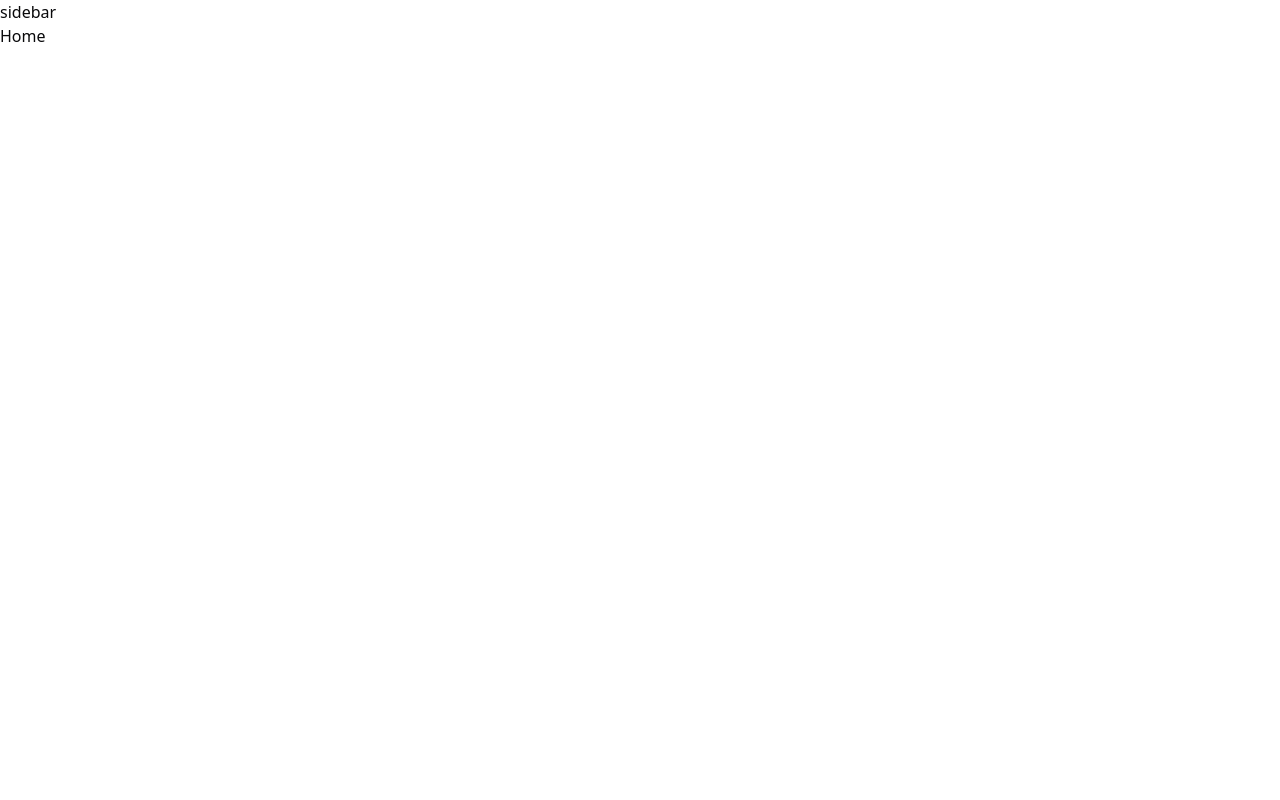
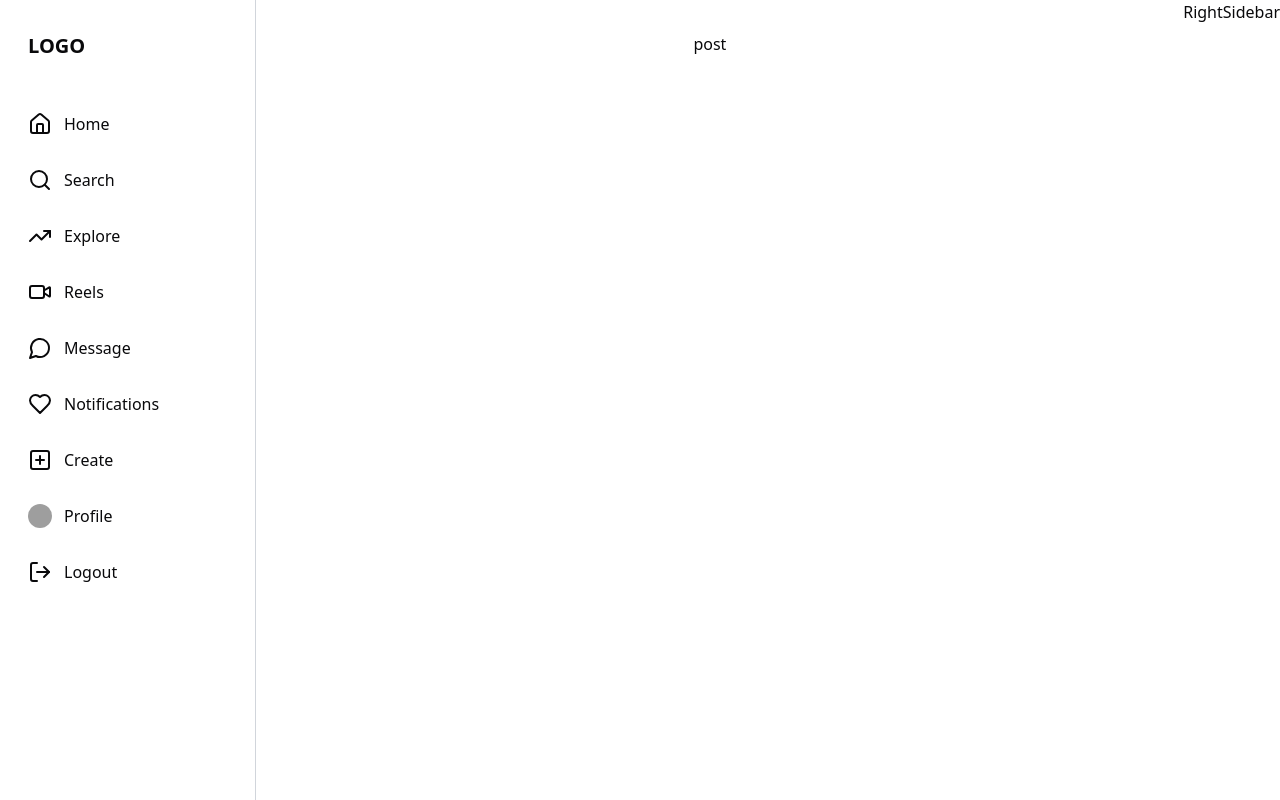
Before and after one commit to Anandpatel54/social-media, a React (Vite) app in the folder frontend/: page / in a window 1280 px wide. Built offline with nearby package versions, Linux system fonts and the light colour scheme; grey boxes are pictures that could not be loaded.

Commit message:
feed part making

```diff
--- a/frontend/package.json
+++ b/frontend/package.json
@@ -10,6 +10,7 @@
     "preview": "vite preview"
   },
   "dependencies": {
+    "@radix-ui/react-avatar": "^1.1.1",
     "@radix-ui/react-icons": "^1.3.0",
     "@radix-ui/react-label": "^2.1.0",
     "@radix-ui/react-slot": "^1.1.0",
--- /dev/null
+++ b/frontend/src/components/Feed/Feed.jsx
@@ -0,0 +1,11 @@
+import Post from "../Post/Post";
+
+const Feed = () => {
+  return (
+    <div className="flex-1 my-8 flex flex-col items-center pl-[20%]">
+      <Post />
+    </div>
+  );
+};
+
+export default Feed;
--- /dev/null
+++ b/frontend/src/components/Post/Post.jsx
@@ -0,0 +1,10 @@
+
+const Post = () => {
+  return (
+    <div>
+        post
+    </div>
+  )
+}
+
+export default Post
--- a/frontend/src/components/page/Home.jsx
+++ b/frontend/src/components/page/Home.jsx
@@ -1,7 +1,17 @@
+import { Outlet } from "react-router-dom";
+import Feed from "../Feed/Feed";
+import RightSidebar from "./RightSidebar";
+
 const Home = () => {
   return (
-    <div>Home</div>
-  )
-}
+    <div className="flex">
+      <div className="flex-grow">
+        <Feed />
+        <Outlet />
+      </div>
+      <RightSidebar />
+    </div>
+  );
+};
 
-export default Home
+export default Home;
--- /dev/null
+++ b/frontend/src/components/page/LeftSidebar.jsx
@@ -0,0 +1,81 @@
+import { toast } from "sonner";
+import { Avatar, AvatarFallback, AvatarImage } from "../ui/avatar";
+import {
+  Heart,
+  Home,
+  LogOut,
+  MessageCircle,
+  PlusSquare,
+  Search,
+  TrendingUp,
+  VideoIcon,
+} from "lucide-react";
+import axios from "axios";
+import { useNavigate } from "react-router-dom";
+
+const LeftSidebar = () => {
+  const navigate = useNavigate();
+  const logouthandler = async () => {
+    try {
+      const res = await axios.get("http://localhost:8000/api/v1/user/logout", {
+        withCredentials: true,
+      });
+      if (res.data.success) {
+        navigate("/login");
+        toast.success(res.data.message);
+      }
+    } catch (error) {
+      console.log(error);
+      toast.error(error.response.data.message);
+    }
+  };
+
+  const sidebarHandlar = (textType) => {
+    if (textType === "Logout") {
+      logouthandler();
+    }
+  };
+
+  const sidebaritems = [
+    { icon: <Home />, text: "Home" },
+    { icon: <Search />, text: "Search" },
+    { icon: <TrendingUp />, text: "Explore" },
+    { icon: <VideoIcon />, text: "Reels" },
+    { icon: <MessageCircle />, text: "Message" },
+    { icon: <Heart />, text: "Notifications" },
+    { icon: <PlusSquare />, text: "Create" },
+    {
+      icon: (
+        <Avatar className="w-6 h-6">
+          <AvatarImage src="https://github.com/shadcn.png" alt="@shadcn" />
+          <AvatarFallback>CN</AvatarFallback>
+        </Avatar>
+      ),
+      text: "Profile",
+    },
+    { icon: <LogOut />, text: "Logout" },
+  ];
+  return (
+    <div className="fixed top-0 z-10 left-0 border-r border-gray-300 px-4 w-[20%] h-screen">
+      <div className="flex flex-col">
+        <h1 className="my-8 pl-3 font-bold text-xl">LOGO</h1>
+        <div>
+          {sidebaritems.map((item, index) => {
+            return (
+              <div
+                onClick={() => sidebarHandlar(item.text)}
+                key={index}
+                className="flex items-center gap-3 relative hover:bg-gray-100 cursor-pointer rounded-lg p-3 my-2"
+              >
+                {item.icon}
+                <span>{item.text}</span>
+              </div>
+            );
+          })}
+        </div>
+      </div>
+    </div>
+  );
+};
+
+export default LeftSidebar;
--- a/frontend/src/components/page/MainLayout.jsx
+++ b/frontend/src/components/page/MainLayout.jsx
@@ -1,9 +1,10 @@
 import { Outlet } from "react-router-dom";
+import LeftSidebar from "./LeftSidebar";
 
 const MainLayout = () => {
   return (
     <div>
-      sidebar
+      <LeftSidebar />
       <div>
         <Outlet />
       </div>
--- /dev/null
+++ b/frontend/src/components/page/RightSidebar.jsx
@@ -0,0 +1,9 @@
+import React from 'react'
+
+const RightSidebar = () => {
+  return (
+    <div>RightSidebar</div>
+  )
+}
+
+export default RightSidebar
--- /dev/null
+++ b/frontend/src/components/ui/avatar.jsx
@@ -0,0 +1,33 @@
+import * as React from "react"
+import * as AvatarPrimitive from "@radix-ui/react-avatar"
+
+import { cn } from "@/lib/utils"
+
+const Avatar = React.forwardRef(({ className, ...props }, ref) => (
+  <AvatarPrimitive.Root
+    ref={ref}
+    className={cn("relative flex h-10 w-10 shrink-0 overflow-hidden rounded-full", className)}
+    {...props} />
+))
+Avatar.displayName = AvatarPrimitive.Root.displayName
+
+const AvatarImage = React.forwardRef(({ className, ...props }, ref) => (
+  <AvatarPrimitive.Image
+    ref={ref}
+    className={cn("aspect-square h-full w-full", className)}
+    {...props} />
+))
+AvatarImage.displayName = AvatarPrimitive.Image.displayName
+
+const AvatarFallback = React.forwardRef(({ className, ...props }, ref) => (
+  <AvatarPrimitive.Fallback
+    ref={ref}
+    className={cn(
+      "flex h-full w-full items-center justify-center rounded-full bg-muted",
+      className
+    )}
+    {...props} />
+))
+AvatarFallback.displayName = AvatarPrimitive.Fallback.displayName
+
+export { Avatar, AvatarImage, AvatarFallback }
```
Also changed, not shown: 1 other file (tests, documents, lock files or other folders).
